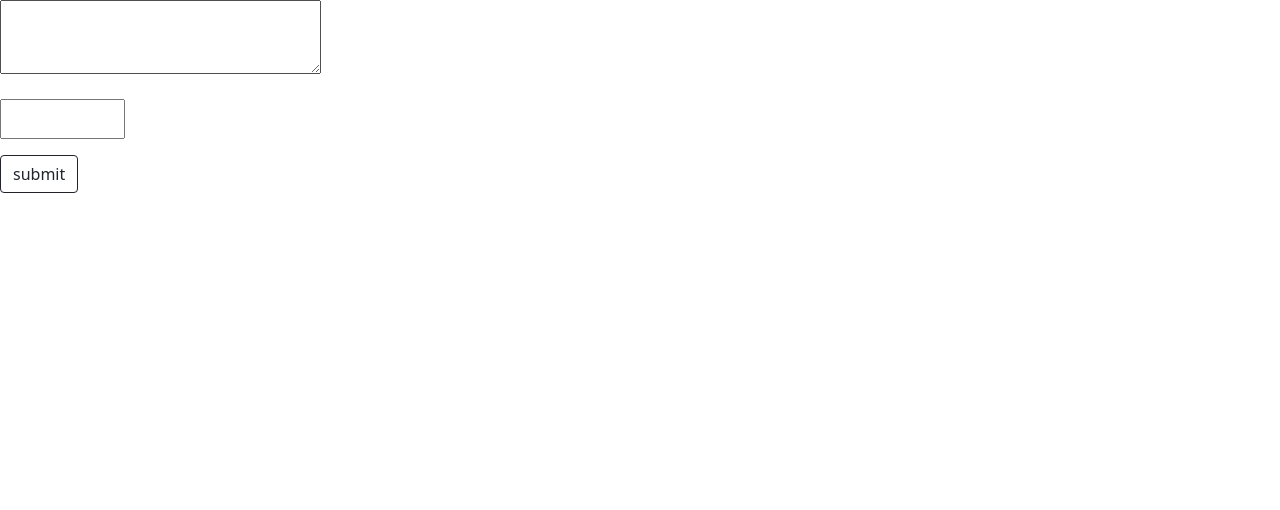
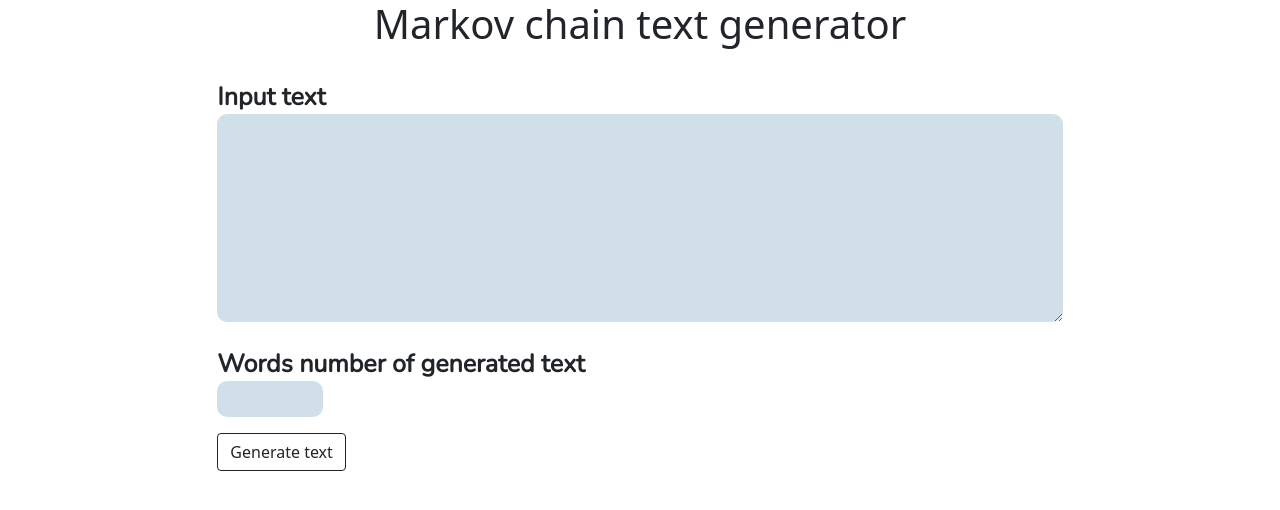
Before and after one commit to NikOneZ1/MarkovChainText, a React (Create React App) app in the folder markov_chain_frontend/: page / in a window 1280 px wide. Shown: the top 510 px of the page. Built offline with nearby package versions, Linux system fonts and the light colour scheme.

Commit message:
Changed UI in home page

```diff
--- a/markov_chain_frontend/src/App.css
+++ b/markov_chain_frontend/src/App.css
@@ -7,3 +7,42 @@ p {
     font-size: 25px;
     line-height: 34px;
 }
+
+b {
+    font-family: 'Nunito';
+    font-style: normal;
+    font-weight: 400;
+    font-size: 25px;
+    line-height: 34px;
+}
+
+textarea {
+    border: none;
+    border-radius: 10px;
+    width: 100%;
+    background: #d0dfe8;
+    resize: none;
+}
+
+input {
+    border: none;
+    border-radius: 10px;
+    background: #d0dfe8;
+}
+
+.generated-text {
+    border: none;
+    border-radius: 10px;
+    background: #d0dfe8;
+}
+
+input::-webkit-outer-spin-button,
+input::-webkit-inner-spin-button {
+  -webkit-appearance: none;
+  margin: 0;
+}
+
+/* Firefox */
+input[type=number] {
+  -moz-appearance: textfield;
+}
--- a/markov_chain_frontend/src/Pages/Home.js
+++ b/markov_chain_frontend/src/Pages/Home.js
@@ -31,13 +31,21 @@ export default function Home() {
     }
 
     return (
-        <div>
-            <form onSubmit={Submit}>
-                <p><textarea name='text' onChange={changeText}></textarea></p>
-                <p><input type='number' min="1" max="10000" onChange={changeWordsNumber}/></p>
-                <input className='btn btn-outline-dark' type='submit' value='submit'/>
-            </form>
-            {generatedText && <p>{generatedText}</p>}
+        <div className='row'>
+            <div className='mx-auto col col-xs-10 col-sm-10 col-md-10 col-lg-8'>
+                <h1 className='text-center'>Markov chain text generator</h1>
+                <br/>
+                <form onSubmit={Submit}>
+                    <b>Input text</b>
+                    <p><textarea name='text' onChange={changeText} rows="6" required></textarea></p>
+                    <b>Words number of generated text</b>
+                    <p><input type='number' min="1" max="10000" onChange={changeWordsNumber} required/></p>
+                    <input className='btn btn-outline-dark' type='submit' value='Generate text'/>
+                </form>
+                <br/>
+                <br/>
+                {generatedText && <div className='text-center'><h2>Generated text</h2><p className='generated-text'>{generatedText}</p></div>}
+            </div>
         </div>
     )
 }
```
Also changed, not shown: 1 other file (tests, documents, lock files or other folders).
